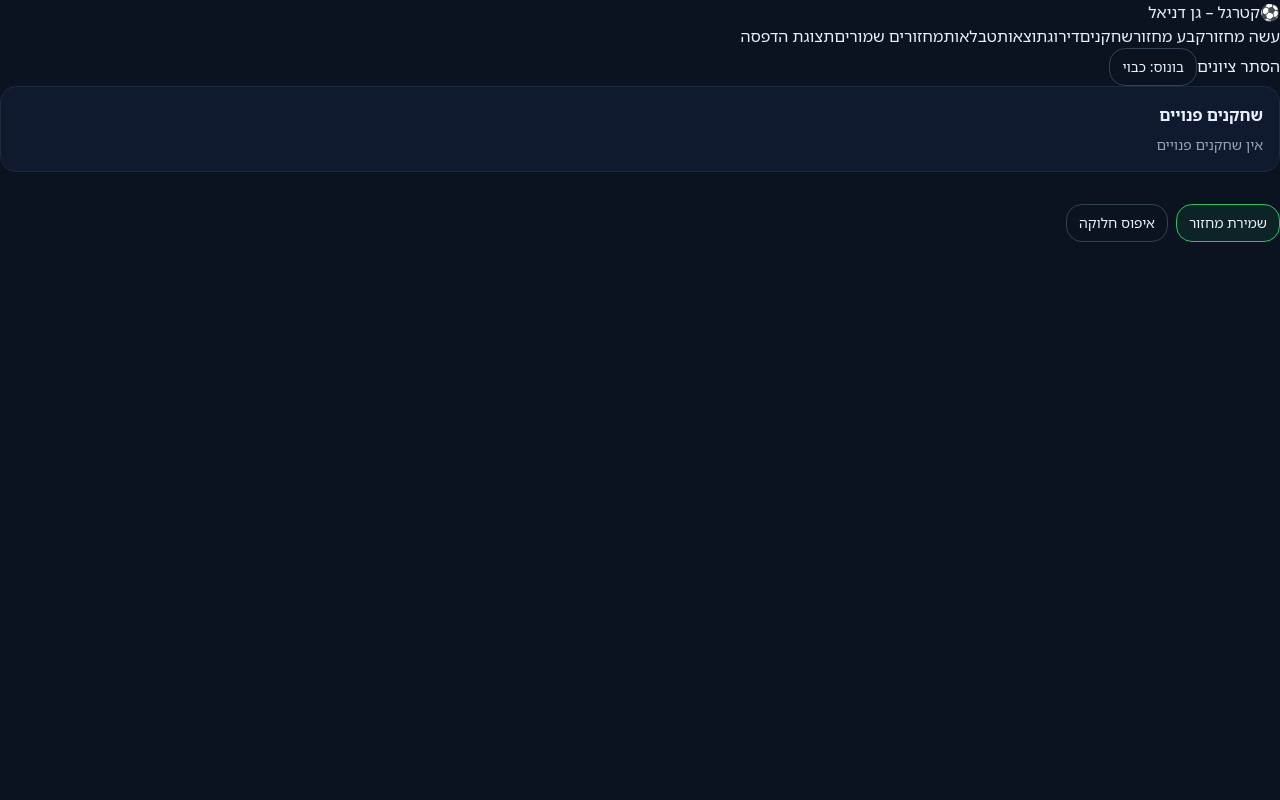
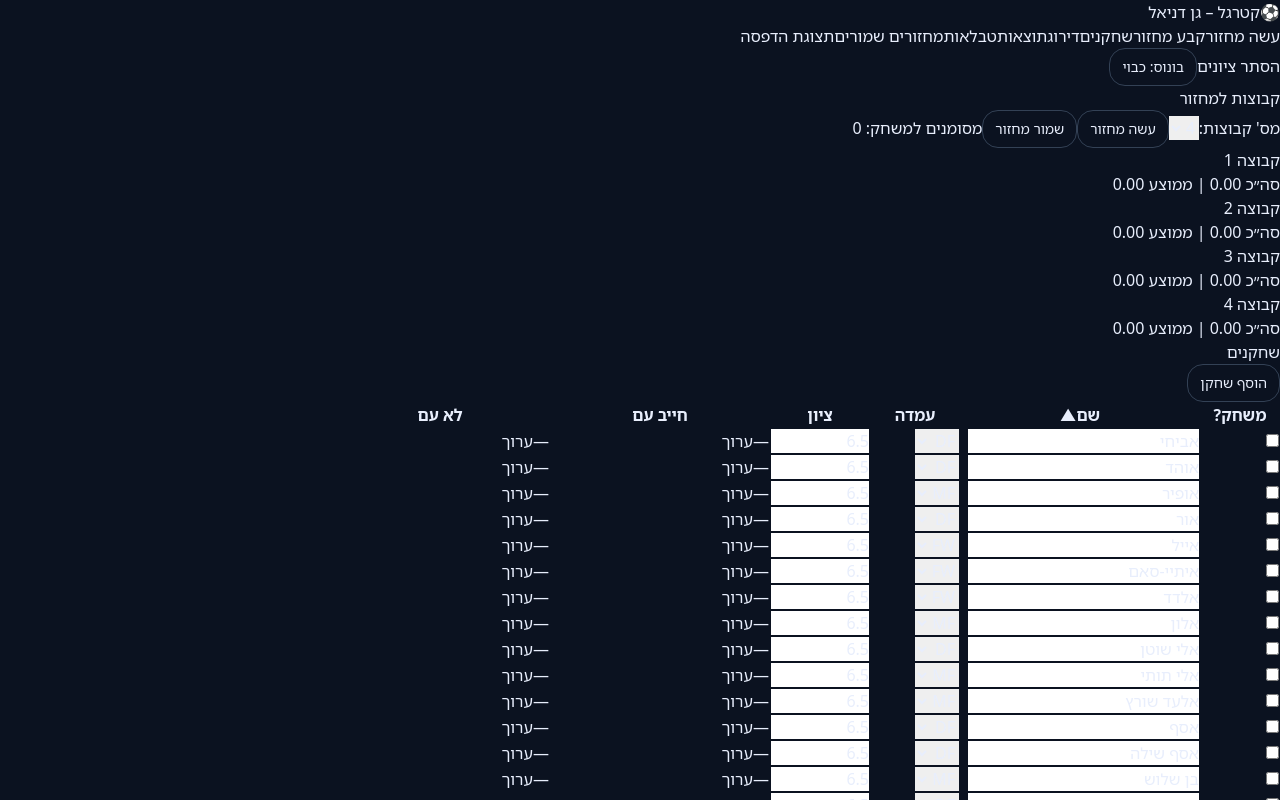
Before and after one commit to ShmuelBarazani/kat-regel-gan-daniel-v2, a React (Vite) app: page / in a window 1280 px wide. Shown: the top 800 px of the page. Built offline with nearby package versions, Linux system fonts and the light colour scheme.

Commit message:
Update Teams.jsx

```diff
--- a/src/components/Teams.jsx
+++ b/src/components/Teams.jsx
@@ -1,113 +1,137 @@
-import React, { useEffect, useMemo, useState } from "react";
+// src/components/Teams.jsx
+import React, { useMemo, useState } from "react";
+import { useStorage, POS, sum } from "../lib/storage.js";
+import Players from "./Players.jsx";
 
-const LS_PLAYERS = "krgd_v2_players";
-const LS_TEAMS   = "krgd_v2_teams";
-const DEFAULT_TEAMS = ["אדום","כחול","ירוק","צהוב"];
+export default function Teams({ mode = "build" }) {
+  const { players, hiddenRatings, cycles, setCycles } = useStorage();
+  const [numTeams, setNumTeams] = useState(4);
+  const [teams, setTeams] = useState(() => makeEmpty(numTeams));
+  const actives = useMemo(() => players.filter(p => p.active), [players]);
 
-export default function Teams(){
-  const [players,setPlayers]=useState([]);
-  const [teams,setTeams]=useState({});
+  // בנה קבוצות אוטומטיות
+  function build() {
+    if (!actives.length) { alert("אין שחקנים מסומנים למשחק"); return; }
+    const buckets = makeEmpty(numTeams);
+    // פזר GK
+    const gk = actives.filter(p => p.pos === "GK").sort((a,b)=>b.rating-a.rating);
+    gk.forEach(p => place(p, buckets));
+    // פזר שאר
+    const rest = actives.filter(p => p.pos !== "GK").sort((a,b)=>b.rating-a.rating);
+    rest.forEach(p => place(p, buckets));
+    setTeams(buckets);
+  }
 
-  useEffect(()=>{
-    const ps = localStorage.getItem(LS_PLAYERS);
-    if(ps) setPlayers(JSON.parse(ps));
-    const ts = localStorage.getItem(LS_TEAMS);
-    if(ts) setTeams(JSON.parse(ts));
-    else{
-      const init = Object.fromEntries(DEFAULT_TEAMS.map(n=>[n,[]]));
-      setTeams(init);
-    }
-  },[]);
-  useEffect(()=>{
-    localStorage.setItem(LS_TEAMS, JSON.stringify(teams));
-  },[teams]);
+  // שמירת מחזור
+  function saveCycle() {
+    const stamp = new Date().toISOString().slice(0,19).replace("T"," ");
+    const payload = { id: crypto.randomUUID(), at: stamp, teams };
+    setCycles(prev => [payload, ...prev]);
+    alert("המחזור נשמר");
+  }
 
-  const unassigned = useMemo(()=>{
-    const taken = new Set(Object.values(teams).flat().map(x=>x.id));
-    return players.filter(p=>!taken.has(p.id));
-  },[players,teams]);
+  // DnD
+  function onDragStart(e, playerId, fromIdx) {
+    e.dataTransfer.setData("playerId", playerId);
+    e.dataTransfer.setData("fromIdx", String(fromIdx));
+  }
+  function onDrop(e, toIdx) {
+    const playerId = e.dataTransfer.getData("playerId");
+    const fromIdx = Number(e.dataTransfer.getData("fromIdx"));
+    if (!playerId || Number.isNaN(fromIdx)) return;
 
-  const addToTeam=(teamId,playerId)=>{
-    const p = players.find(x=>x.id===playerId);
-    if(!p) return;
-    setTeams(t=>({...t,[teamId]:[...t[teamId], p]}));
-  };
-  const removeFromTeam=(teamId,playerId)=>{
-    setTeams(t=>({...t,[teamId]: t[teamId].filter(x=>x.id!==playerId)}));
-  };
+    setTeams(prev => {
+      const next = prev.map(t => ({ ...t, players: [...t.players] }));
+      const from = next[fromIdx];
+      const to = next[toIdx];
+      const i = from.players.findIndex(p => p.id === playerId);
+      if (i === -1) return prev;
+      const [p] = from.players.splice(i,1);
+      to.players.push(p);
+      from.sum = sum(from.players, x=>x.rating);
+      to.sum = sum(to.players, x=>x.rating);
+      return next;
+    });
+  }
 
-  const totals = (arr)=>({
-    count: arr.length,
-    rating: arr.reduce((s,x)=>s+x.rating,0).toFixed(1)
-  });
+  // איפוס
+  function clearTeams(){ setTeams(makeEmpty(numTeams)); }
 
-  const saveCycle=()=>{
-    const time = new Date().toISOString();
-    const cycles = JSON.parse(localStorage.getItem("krgd_v2_cycles")||"[]");
-    cycles.push({id:crypto.randomUUID(), time, teams});
-    localStorage.setItem("krgd_v2_cycles", JSON.stringify(cycles));
-    alert("המחזור נשמר");
-  };
+  const totals = useMemo(() => actives.length, [actives]);
 
   return (
-    <div className="grid gap-4">
-      <div className="card">
-        <div className="card-title">שחקנים פנויים</div>
-        <div className="grid gap-2 sm:grid-cols-2 md:grid-cols-3">
-          {unassigned.map(p=>(
-            <div key={p.id} className="flex items-center justify-between px-3 py-2 border border-slate-700 rounded-xl">
-              <div className="text-sm">{p.name} · <span className="text-slate-400">{p.pos}</span> · {p.rating}</div>
-              <select className="input"
-                      onChange={e=>{ if(e.target.value){ addToTeam(e.target.value,p.id); e.target.value=""; } }}>
-                <option value="">הוסף לקבוצה…</option>
-                {Object.keys(teams).map(t=> <option key={t} value={t}>{t}</option>)}
-              </select>
-            </div>
-          ))}
-          {!unassigned.length && <div className="text-slate-400 text-sm">אין שחקנים פנויים</div>}
+    <div className="panel">
+      <div className="panel-header">
+        <h2>קבוצות למחזור</h2>
+        <div className="actions">
+          <label className="inline">
+            <span>מס' קבוצות:</span>
+            <select className="inp small" value={numTeams} onChange={e => { setNumTeams(Number(e.target.value)); clearTeams(); }}>
+              {[2,3,4,5,6,7,8].map(n => <option key={n} value={n}>{n}</option>)}
+            </select>
+          </label>
+          <button className="btn accent" onClick={build}>עשה מחזור</button>
+          <button className="btn" onClick={saveCycle}>שמור מחזור</button>
+          <span className="muted">מסומנים למשחק: {totals}</span>
         </div>
       </div>
 
-      <div className="grid md:grid-cols-2 gap-4">
-        {Object.entries(teams).map(([teamName,list])=>{
-          const t=totals(list);
-          return (
-            <div key={teamName} className="card">
-              <div className="flex items-center justify-between mb-2">
-                <div className="card-title">{teamName}</div>
-                <div className="flex gap-2">
-                  <span className="tag sky">שחקנים: {t.count}</span>
-                  <span className="tag good">סך דירוג: {t.rating}</span>
-                </div>
+      {/* קבוצות מעל הטבלה */}
+      <div className="teams-grid">
+        {teams.map((t, idx) => (
+          <div key={idx}
+               className="team-card"
+               onDragOver={(e)=>e.preventDefault()}
+               onDrop={(e)=>onDrop(e, idx)}
+          >
+            <div className="team-head">
+              <div className="team-title">קבוצה {idx+1}</div>
+              <div className="team-meta">
+                סה״כ {t.sum.toFixed(2)} | ממוצע {(t.players.length? (t.sum/t.players.length):0).toFixed(2)}
               </div>
-              <table className="table text-sm">
-                <thead><tr><th>שם</th><th>תפקיד</th><th>דירוג</th><th className="text-left">פעולה</th></tr></thead>
-                <tbody>
-                  {list.map(p=>(
-                    <tr key={p.id}>
-                      <td>{p.name}</td><td>{p.pos}</td><td>{p.rating}</td>
-                      <td className="text-left">
-                        <button className="btn btn-danger" onClick={()=>removeFromTeam(teamName,p.id)}>הסר</button>
-                      </td>
-                    </tr>
-                  ))}
-                  {!list.length && <tr><td colSpan={4} className="text-center text-slate-400 py-6">אין שחקנים בקבוצה</td></tr>}
-                </tbody>
-              </table>
             </div>
-          )
-        })}
+            <div className="team-body">
+              <ul>
+                {t.players.map(p => (
+                  <li key={p.id} draggable
+                      onDragStart={(e)=>onDragStart(e, p.id, idx)}
+                      title="גרור לשינוי קבוצה">
+                    <span className="pos">{p.pos}</span>
+                    <span className="nm">{p.name}</span>
+                    <span className="rt">{hiddenRatings ? "—" : Number(p.rating).toFixed(1)}</span>
+                  </li>
+                ))}
+              </ul>
+            </div>
+          </div>
+        ))}
       </div>
 
-      <div className="flex gap-2">
-        <button className="btn btn-success" onClick={saveCycle}>שמירת מחזור</button>
-        <button className="btn" onClick={()=>{
-          if(confirm("לאפס חלוקת שחקנים בין הקבוצות?")) {
-            const reset = Object.fromEntries(Object.keys(teams).map(n=>[n,[]]));
-            setTeams(reset);
-          }
-        }}>איפוס חלוקה</button>
-      </div>
+      {/* טבלת השחקנים למטה */}
+      <Players />
     </div>
   );
 }
+
+// אלגוריתם הנחתה פשוט עם עדיפויות: סכום נמוך, יעד עמדות, פיזור
+function place(p, buckets) {
+  let best = 0, bestScore = Infinity;
+  for (let i=0;i<buckets.length;i++){
+    const t = buckets[i];
+    const score = t.sum + (t.posCounts[p.pos]||0)*2; // קנס קל על עומס בעמדה
+    if (score < bestScore){ bestScore = score; best = i; }
+  }
+  const t = buckets[best];
+  t.players.push(p);
+  t.sum += p.rating || 0;
+  t.posCounts[p.pos] = (t.posCounts[p.pos]||0)+1;
+}
+
+function makeEmpty(n){
+  return Array.from({length:n}, (_,i)=>({
+    name:`קבוצה ${i+1}`,
+    players:[],
+    sum:0,
+    posCounts:{}
+  }));
+}
```
